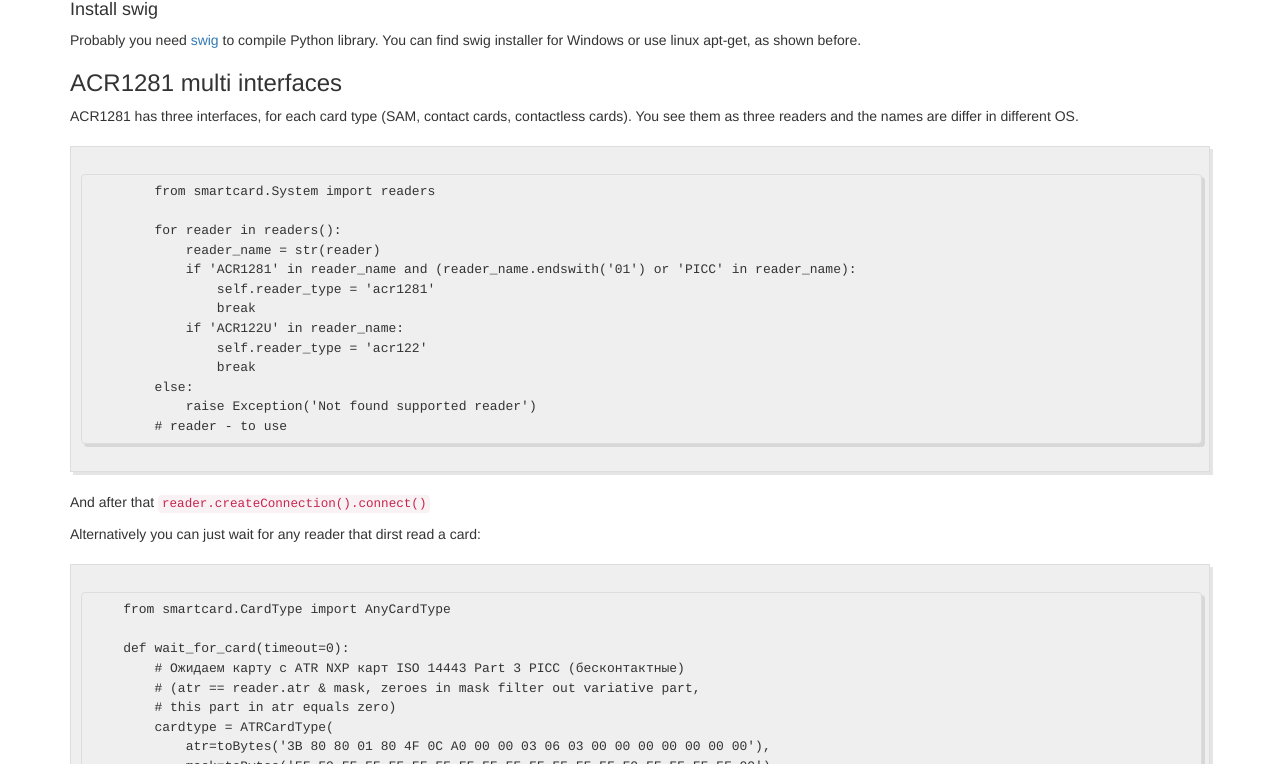
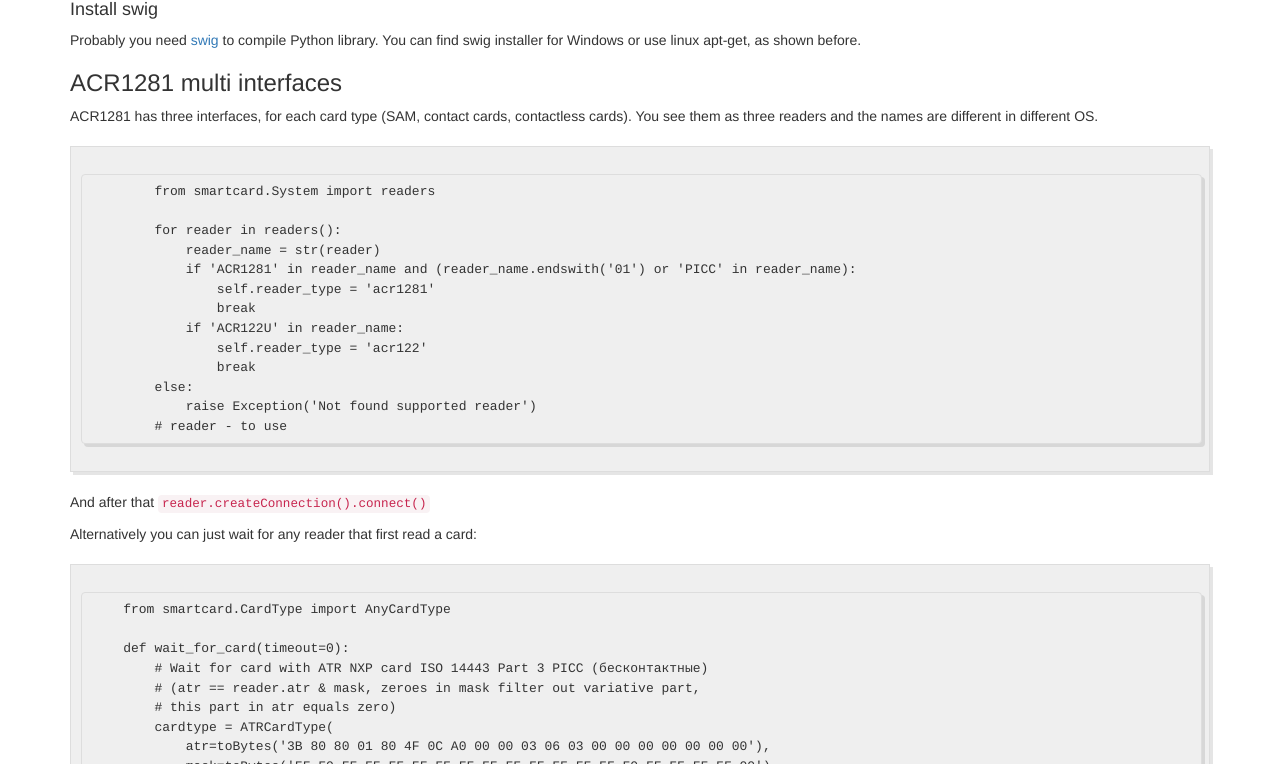
Before and after one commit to andgineer/sorokin.engineer, a Jekyll site: the page built from posts/en/_posts/2016-11-07-nfc_mifare_reader.md, in a window 1280 px wide and 1400 px high, scrolled down 1959 px. Shown: the part 152-916 px from the top of the window. Built offline with Jekyll 4.4.1, drawn with Linux system fonts in a browser that asks for light colours; nearby versions of some CDN libraries; comment, search, counter and statistics services are not loaded; some of the changed text lies outside the part shown.

Commit message:
NFC - english proof reading

```diff
--- a/posts/en/_posts/2016-11-07-nfc_mifare_reader.md
+++ b/posts/en/_posts/2016-11-07-nfc_mifare_reader.md
@@ -84,7 +84,7 @@ You can find swig installer for Windows or use linux apt-get, as shown before.
 
 ACR1281 has three interfaces, for each card type
 (SAM, contact cards, contactless cards). You see them as three readers and the names
-are differ in different OS.
+are different in different OS.
 
             from smartcard.System import readers
 
@@ -102,12 +102,12 @@ are differ in different OS.
 
 And after that `reader.createConnection().connect()`
 
-Alternatively you can just wait for any reader that dirst read a card:
+Alternatively you can just wait for any reader that first read a card:
 
         from smartcard.CardType import AnyCardType
 
         def wait_for_card(timeout=0):
-            # Ожидаем карту с ATR NXP карт ISO 14443 Part 3 PICC (бесконтактные)
+            # Wait for card with ATR NXP card ISO 14443 Part 3 PICC (бесконтактные)
             # (atr == reader.atr & mask, zeroes in mask filter out variative part,
             # this part in atr equals zero)
             cardtype = ATRCardType(
```
Also changed, not shown: other parts of posts/en/_posts/2016-11-07-nfc_mifare_reader.md (+1 -1 lines), posts/ru/_posts/2016-11-07-nfc_mifare_reader.md (+2 -2 lines).
